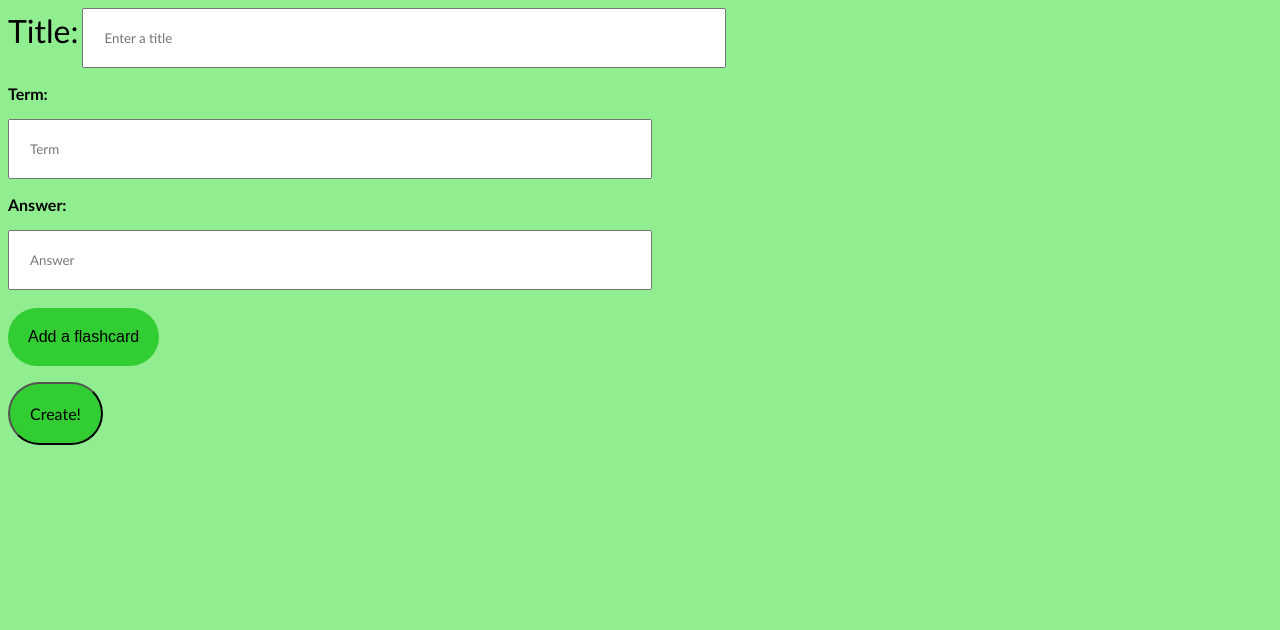
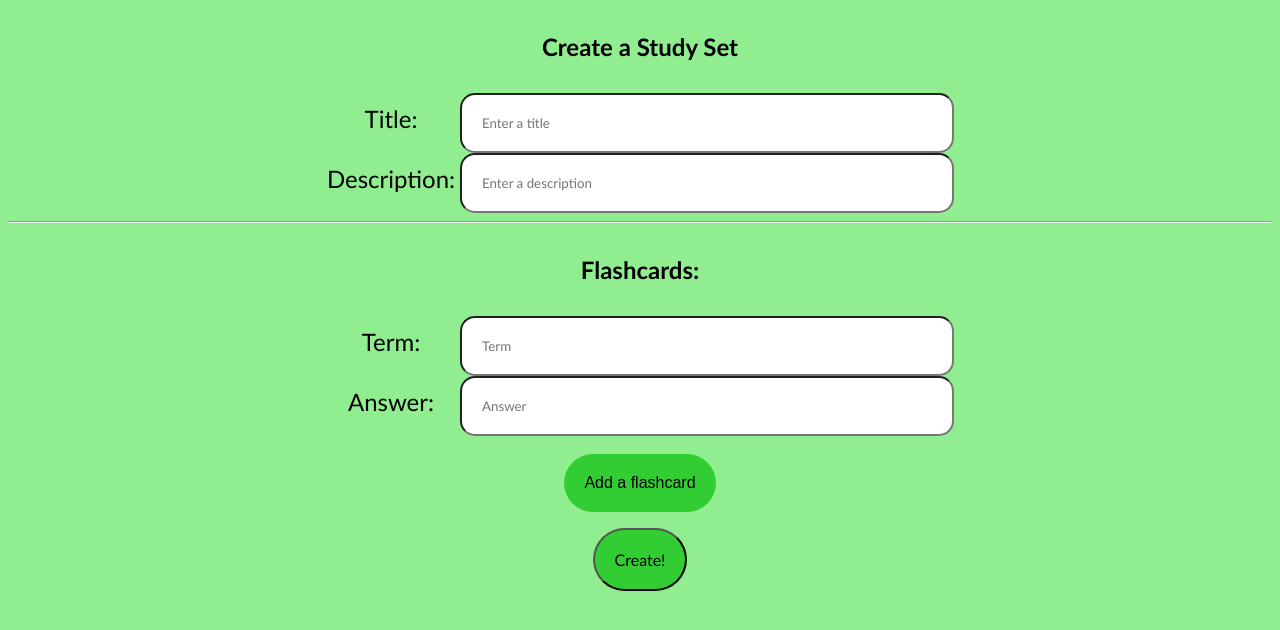
Before and after one commit to Mannendri/learnetic, a plain HTML site: page templates/create.html in a window 1280 px wide. Drawn offline with Linux system fonts and the light colour scheme; files that its build step writes are made by us from their sources.

Commit message:
Worked on css

```diff
--- a/static/create.css
+++ b/static/create.css
@@ -1,17 +1,32 @@
 body{
     background-color: lightgreen;
 }
+h4{
+    font-size:150%;
+    color: black;
+    font-family: 'Trebuchet MS', 'Lucida Sans Unicode', 'Lucida Grande', 'Lucida Sans', Arial, sans-serif;
+    text-align: center;
+}
 
 label{
-    font-size:200%;
+    font-size:150%;
     color: black;
     font-family: 'Trebuchet MS', 'Lucida Sans Unicode', 'Lucida Grande', 'Lucida Sans', Arial, sans-serif;
+    text-align: center;
+    display: inline-block;
+    width:130px;
+
 }
 
-h3{
-    font-size:100%;
-    color: black;
-    font-family: 'Trebuchet MS', 'Lucida Sans Unicode', 'Lucida Grande', 'Lucida Sans', Arial, sans-serif;
+div {
+    text-align: center;
+    display: block;
+    margin: 0 auto;
+}
+.intro {
+    text-align: center;
+    display: block;
+    margin: 0 auto;
 }
 
 
@@ -20,7 +35,8 @@ input[type = text]{
     border-color:none;
     color:black;
     padding:20px;
-    width: 600px;
+    width: 450px;
+    border-radius: 15px;
 
 }
 input[type = submit]{
@@ -29,6 +45,9 @@ input[type = submit]{
     font-size: 16px;
     padding:20px;
     border-radius:50px;
+    text-align:center;
+    display: block;
+    margin: 0 auto;
 
 }
 
--- a/static/edit.css
+++ b/static/edit.css
@@ -7,6 +7,10 @@ h3{
 }
 
 input[type = text]{
-    border-color: green;
+    font-family: 'Trebuchet MS', 'Lucida Sans Unicode', 'Lucida Grande', 'Lucida Sans', Arial, sans-serif;
+    border-color:none;
     color:black;
+    padding:20px;
+    width: 450px;
+    border-radius: 15px;
 }
--- a/static/index.css
+++ b/static/index.css
@@ -15,7 +15,6 @@ input[type = submit]{
     padding: 20px;
     border-radius: 50px;
     font-family: 'Trebuchet MS', 'Lucida Sans Unicode', 'Lucida Grande', 'Lucida Sans', Arial, sans-serif;
-    box-shadow:1px 1px 10px green;
 }
 
 
--- a/static/study.css
+++ b/static/study.css
@@ -9,13 +9,22 @@ h3{
 }
 
 input[type = text]{
-    border-color: green;
+    font-family: 'Trebuchet MS', 'Lucida Sans Unicode', 'Lucida Grande', 'Lucida Sans', Arial, sans-serif;
+    border-color:none;
     color:black;
+    padding:20px;
+    width: 450px;
+    border-radius: 15px;
 }
 input[type = submit]{
-    border: none;
-    background-color:inherit;
+    font-family: 'Trebuchet MS', 'Lucida Sans Unicode', 'Lucida Grande', 'Lucida Sans', Arial, sans-serif;
+    background-color:limegreen;
     font-size: 16px;
+    padding:20px;
+    border-radius:50px;
+    text-align:center;
+    display: block;
+    margin: 0 auto;
 }
 
 input:hover[type = submit]{
--- a/templates/create.html
+++ b/templates/create.html
@@ -14,6 +14,8 @@
     font-size: 16px;
     padding:20px;
     border-radius:50px;
+    display: block;
+    margin: 0 auto;
 }
 
 .button:hover {background:gainsboro;}
@@ -26,21 +28,33 @@ p.break{
 
 <body>
 
-
+    <!--Title and description of study set-->
+    <h4>Create a Study Set</h4>
     <form action="/" method= "post">
+        <div class = "intro">
         <label>Title:</label>
         <input type="text" name="Title" placeholder="Enter a title">
+        <br>
+        <label>Description:</label>
+        <input type="text" name="Descriptiom" placeholder="Enter a description">
+        </div>
 
-    <br>
-
-    <h3>Term:</h3>
+    <hr>
+    <!--Flashcard (div)-->
+    <h4>Flashcards:</h4>
+    <div>
+    <label>Term:</label>
         <input type="text" name="Term" placeholder="Term">
     <br>
-    <h3>Answer:</h3>
+    <label>Answer:</label>
         <input type="text" name="Answer" placeholder="Answer">
+    </div>
 
     </form>
     <br>
+
+    <!--Button and input type submit-->
+
     <button class="button"> Add a flashcard</button>
 
     <p class= "break">
```
